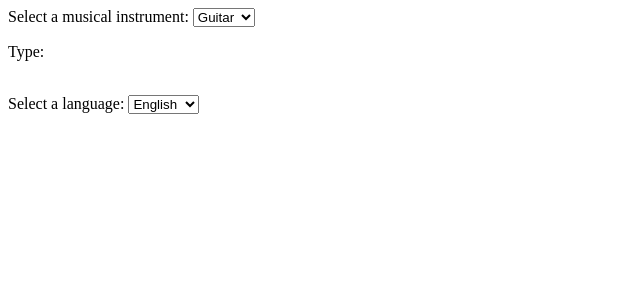
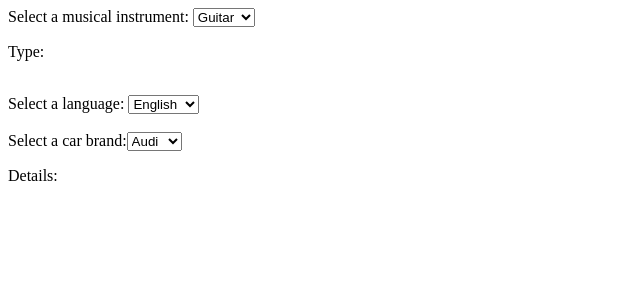
Before and after one commit to 7vTr0x7/React.js-2, a React (Vite) app in the folder IR4.6_HW1/: page / in a window 1280 px wide. Shown: the top 300 px of the page, without its empty margins (0-640 px from the left). Built offline with nearby package versions, Linux system fonts and the light colour scheme.

Commit message:
IR4.6_HW1 - CarSelect

```diff
--- a/IR4.6_HW1/src/App.jsx
+++ b/IR4.6_HW1/src/App.jsx
@@ -1,3 +1,4 @@
+import CarSelect from "./components/CarSelect";
 import LanguageSelect from "./components/LanguageSelect";
 import SelectInstrument from "./components/SelectInstrument";
 
@@ -7,6 +8,8 @@ const App = () => {
       <SelectInstrument />
       <br />
       <LanguageSelect />
+      <br />
+      <CarSelect />
     </div>
   );
 };
--- /dev/null
+++ b/IR4.6_HW1/src/components/CarSelect.jsx
@@ -0,0 +1,29 @@
+import React, { useState } from "react";
+
+const CarSelect = () => {
+  const [car, setCar] = useState("");
+
+  const carSelectHandler = (e) => {
+    setCar(e.target.value);
+  };
+
+  return (
+    <div>
+      <label htmlFor="carSelect">Select a car brand:</label>
+      <select id="carSelect" onChange={carSelectHandler}>
+        <option value="Audi- German luxury automobile manufacturer">
+          Audi
+        </option>
+        <option value="BMW - Bavarian Motor Works, a German multinational company">
+          BMW
+        </option>
+        <option value="Tesla - American electric vehicle and clean engine company">
+          Tesla
+        </option>
+      </select>
+      <p>Details: {car}</p>
+    </div>
+  );
+};
+
+export default CarSelect;
```
